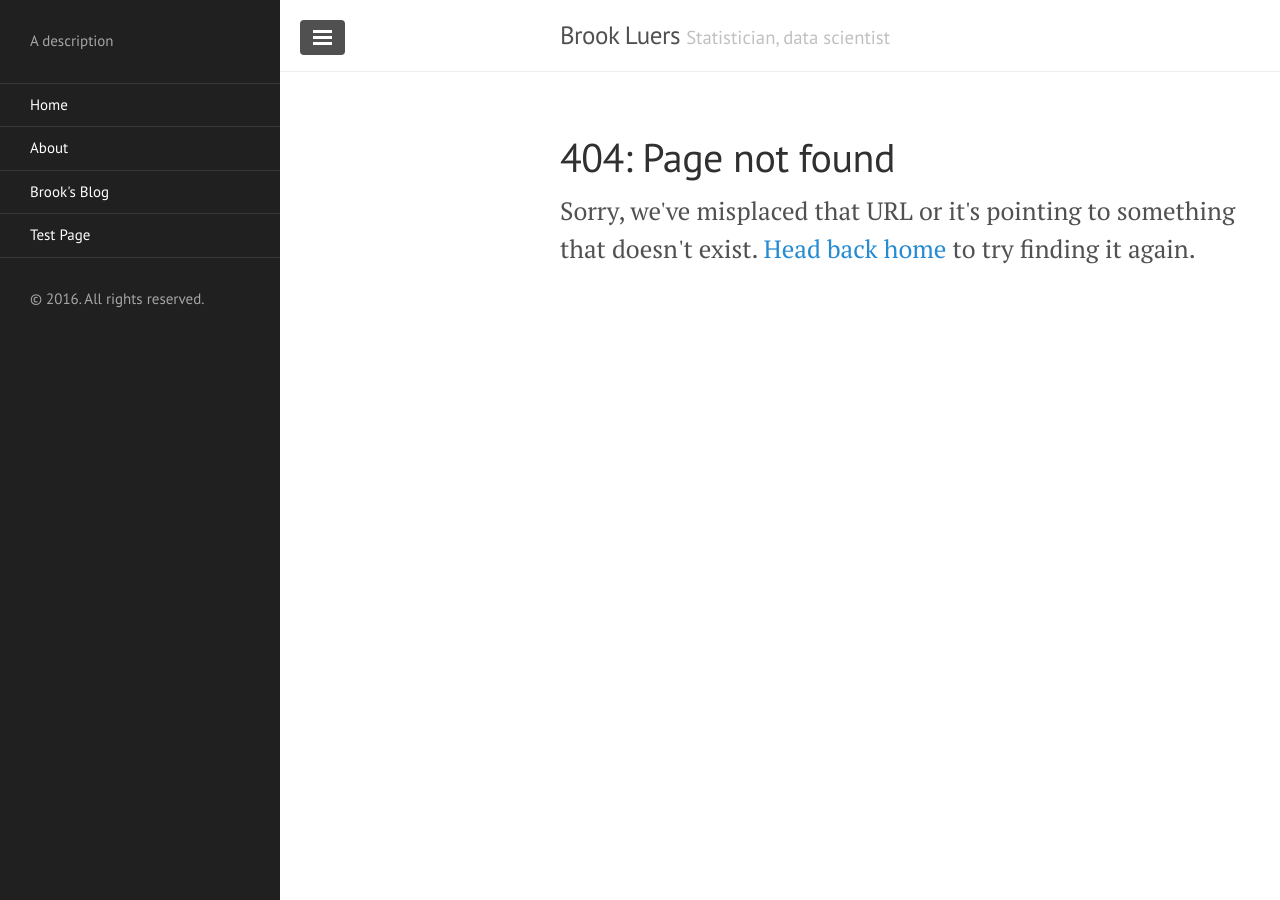
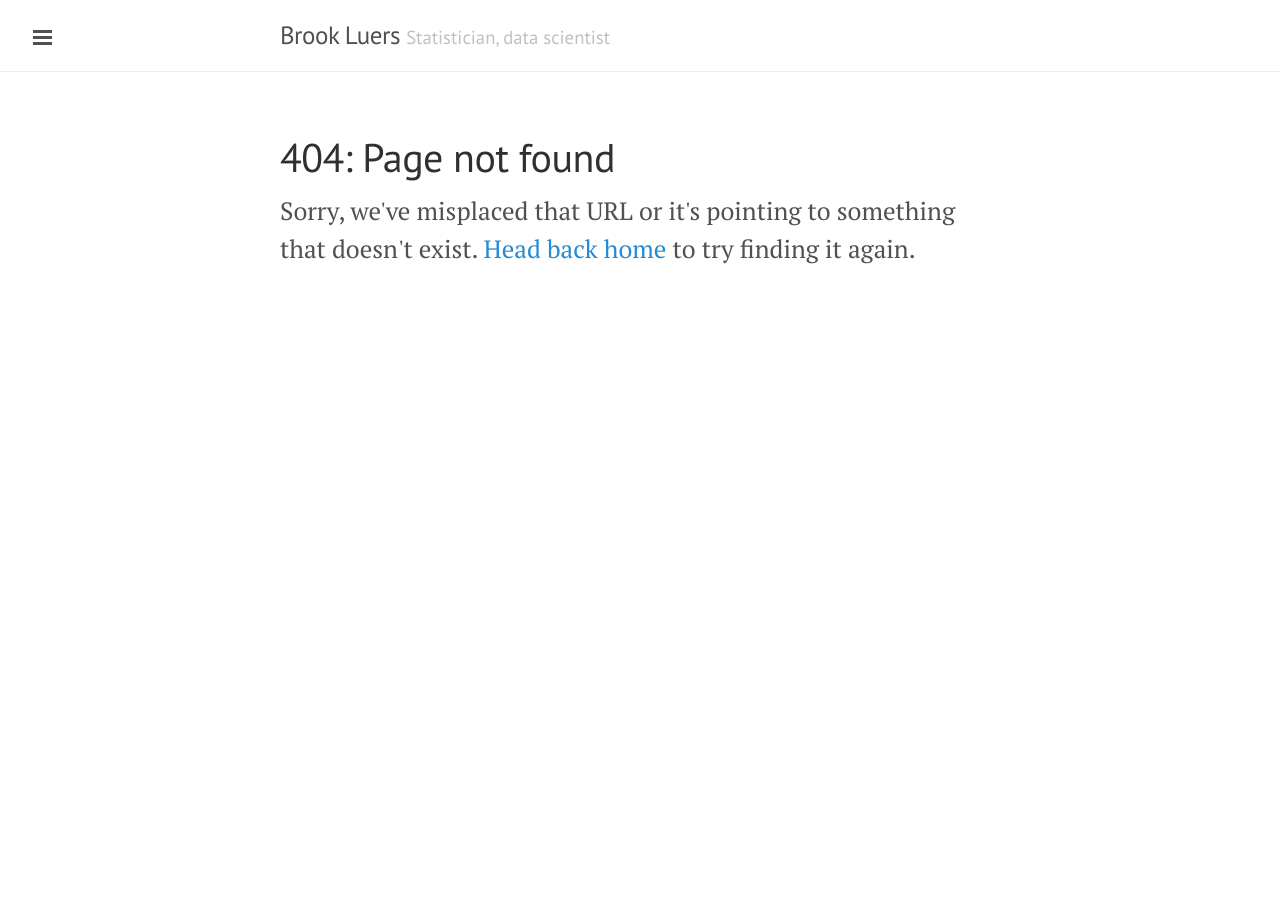
Before and after one commit to brookluers/brookluers.github.io, a Jekyll site: the page built from 404.html, in a window 1280 px wide. Built offline with Jekyll 4.4.1, drawn with Linux system fonts in a browser that asks for light colours; Markdown is read by kramdown in place of the engine named in the settings.

Commit message:
Update sidebar.html

```diff
--- a/_includes/sidebar.html
+++ b/_includes/sidebar.html
@@ -1,7 +1,6 @@
 <!-- Target for toggling the sidebar `.sidebar-checkbox` is for regular
      styles, `#sidebar-checkbox` for behavior. -->
-<input type="checkbox" class="sidebar-checkbox" id="sidebar-checkbox" checked>
-<!-- <input type="checkbox" class="sidebar-checkbox" id="sidebar-checkbox" {% if page.title =="Home" %}checked{% endif %}> -->
+<input type="checkbox" class="sidebar-checkbox" id="sidebar-checkbox" {% if page.title =="Home" %}checked{% endif %}>
 
 <!-- Toggleable sidebar -->
 <div class="sidebar" id="sidebar">
```
